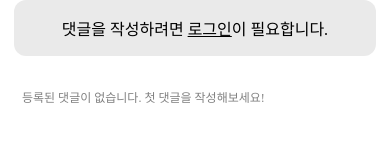
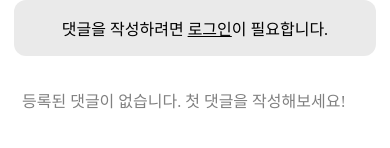
Before and after one commit to sejinbaek/react-blog-frontend, a React (Vite) app: page /post/1 in a window 390 px wide. Shown: the part 530-678 px from the top of the page. Built offline with nearby package versions, Linux system fonts and the light colour scheme; no server answers; a web font is replaced by a local one.

Commit message:
style: 포스트 디테일 페이지 댓글 폰트 사이즈 확대 및 반응형 처리리

```diff
--- a/src/components/comments.module.css
+++ b/src/components/comments.module.css
@@ -9,7 +9,13 @@
   flex: 1;
   padding: 0.25rem;
   border: 1px solid lightgray;
+  resize: none;
 }
+
+.comments textarea:focus {
+  outline: none;
+}
+
 .comments form button {
   cursor: pointer;
   padding: 0.75rem 1rem;
@@ -19,8 +25,6 @@
 
 .commentsList .list {
   padding: 0.5rem;
-  font-size: 0.75rem;
-  color: lightgray;
   border-bottom: 1px solid lightgray;
 }
 
@@ -29,7 +33,7 @@
 }
 
 .comment {
-  font-size: 0.75rem;
+  font-size: 0.85rem;
   display: flex;
   flex-wrap: wrap;
   justify-content: space-between;
@@ -44,20 +48,16 @@
 
 .date {
   color: #999;
-  font-size: 0.7rem;
-}
-
-textarea {
-  resize: none;
-}
-textarea:focus {
-  outline: none;
+  font-size: 0.85rem;
 }
 
 .text {
   width: 100%;
   padding-top: 0.5rem;
   color: gray;
+  word-break: break-word;
+  white-space: normal;
+  overflow-wrap: break-word;
 }
 
 .btns {
```
